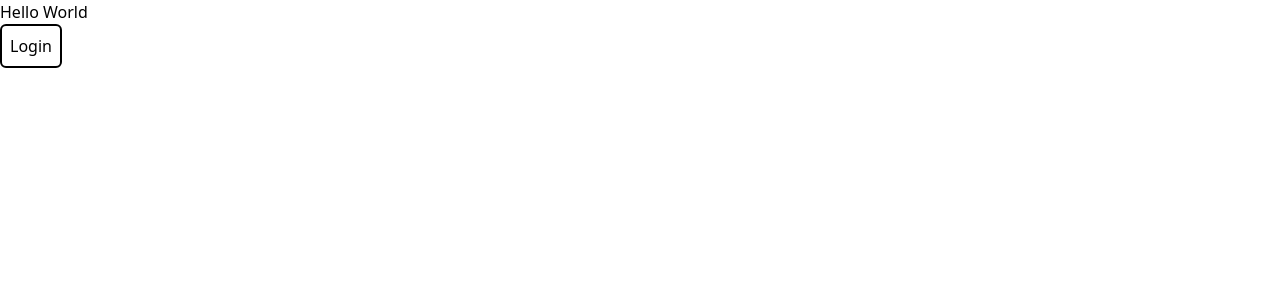
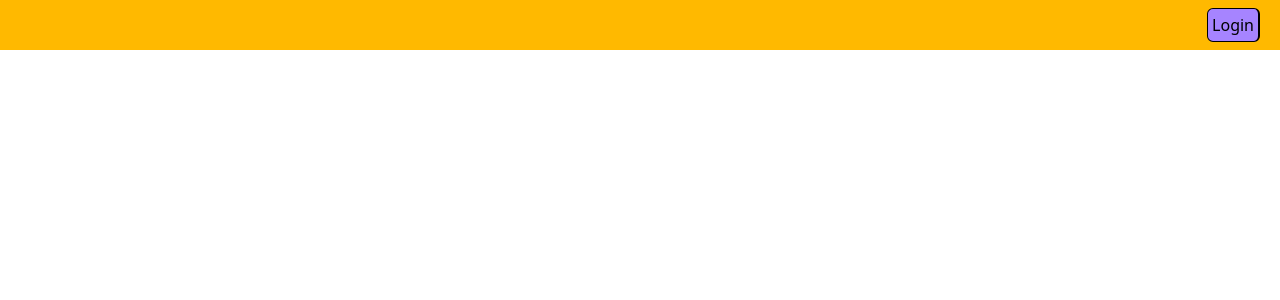
Before and after one commit to Rulian14/Trabalho-Diario-Viajem, a React (Vite) app: page / in a window 1280 px wide. Shown: the top 300 px of the page. Built offline with nearby package versions, Linux system fonts and the light colour scheme.

Commit message:
estilização do header e correções

```diff
--- a/index.html
+++ b/index.html
@@ -4,7 +4,7 @@
     <meta charset="UTF-8" />
     <link rel="icon" type="image/svg+xml" href="/vite.svg" />
     <meta name="viewport" content="width=device-width, initial-scale=1.0" />
-    <title>Rolêgram</title>
+    <title>Horizon Hues</title>
   </head>
   <body>
     <div id="root"></div>
--- a/src/App.jsx
+++ b/src/App.jsx
@@ -4,7 +4,6 @@ import Header from "./components/Header";
 function App() {
   return (
     <div>
-      <h1>Hello World</h1>
       <Header />
     </div>
   );
--- a/src/components/Header.jsx
+++ b/src/components/Header.jsx
@@ -4,14 +4,16 @@ function Header() {
   const navigate = useNavigate();
 
   return (
+    <div className="w-screen h-[50px] bg-amber-400 flex justify-end pr-5 pt-2">
       <div className="">
         <button
-        className="border-2 p-2 rounded-md"
+          className=" border-1 p-1 rounded-md  border-r-2 bg-violet-400"
           onClick={() => navigate("/LoginUser")}
         >
           Login
         </button>
       </div>
+    </div>
   );
 }
 export default Header;
```
Lines whose indentation alone changed are shown as unchanged.
